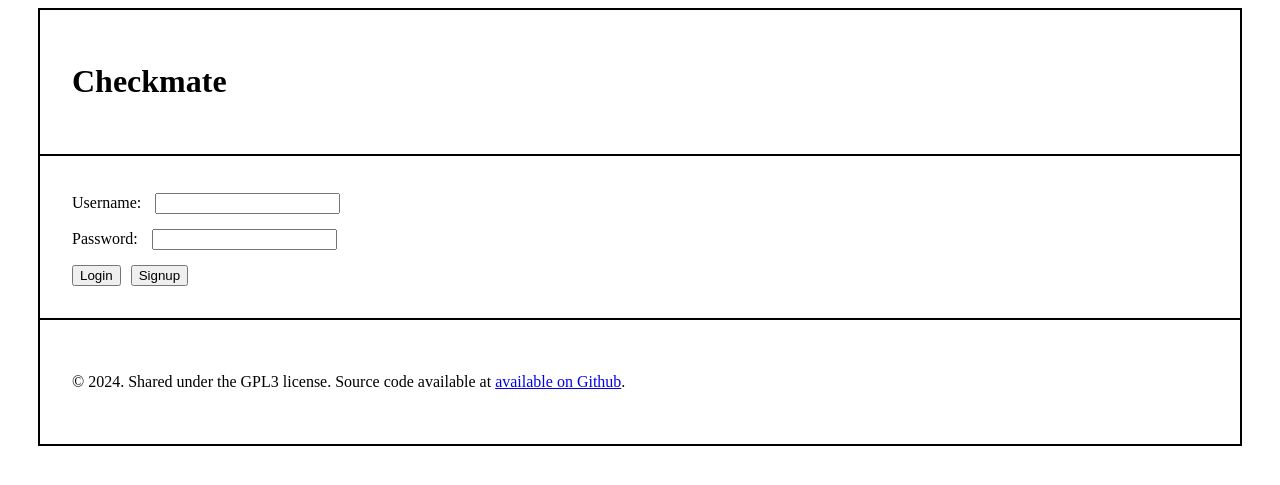
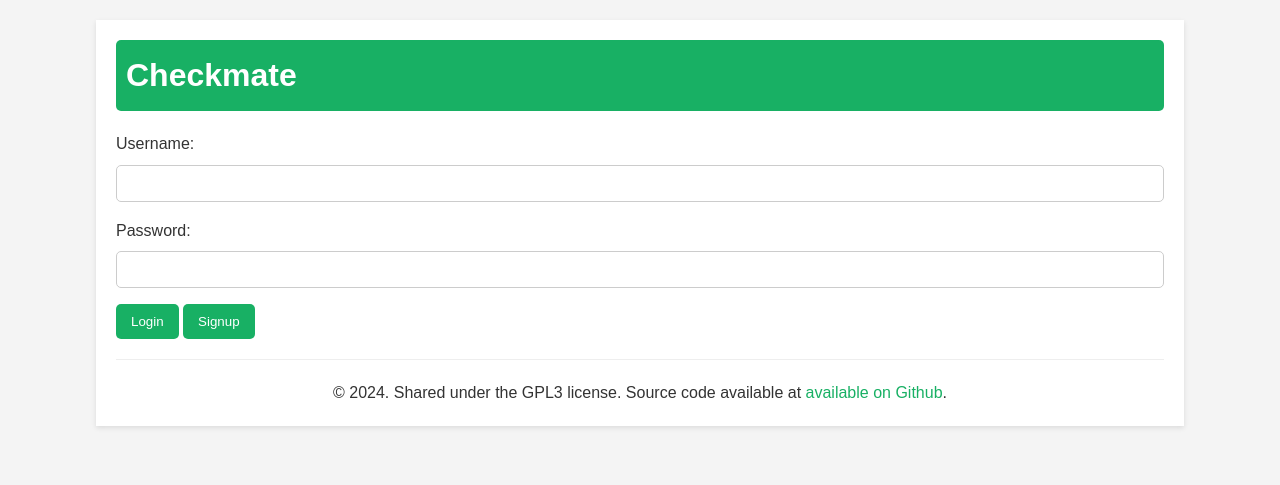
Before and after one commit to software-students-spring2024/2-web-app-exercise-bswe, a Flask app: page / in a window 1280 px wide. Shown: the top 485 px of the page. Run offline with Flask 2, Linux system fonts and the light colour scheme.

Commit message:
making changes to css

```diff
--- a/css/style.css
+++ /dev/null
@@ -1,75 +0,0 @@
-.container {
-  border: 2px solid;
-  max-width: 1200px;
-  margin: 0 auto;
-}
-
-header {
-  display: flex;
-  flex-direction: row;
-  gap: 10em; /* space between elements in the row */
-  justify-content: space-between; /* align along the flex direction */
-  align-items: center; /* align across the flex direction */
-}
-
-header,
-footer,
-main {
-  padding: 2rem;
-}
-
-header,
-main {
-  border-bottom: 2px solid;
-  margin-bottom: 5px;
-}
-
-.input-group {
-  margin-bottom: 15px;
-}
-
-.input-group label {
-  margin-right: 10px;
-}
-
-.buttons {
-  display: flex;
-  justify-content: flex-start;
-}
-
-.buttons button {
-  margin-right: 10px;
-  cursor: pointer;
-}
-
-button[type="submit"], button[type="button"] {
-  display: inline-block;
-}
-
-section.posts {
-  display: flex;
-  flex-direction: row;
-  flex-wrap: wrap;
-  gap: 1rem;
-}
-
-article.post {
-  border: 1px solid black;
-  padding: 1rem;
-}
-article.post.new-post {
-  background-color: #f0f0f0;
-}
-article.post .controls {
-  font-size: 12px;
-}
-article.post .author {
-  font-size: 12px;
-}
-article.post p.message {
-  font-size: 24px;
-}
-
-footer {
-  margin-bottom: 5px;
-}
--- /dev/null
+++ b/static/css/style.css
@@ -0,0 +1,138 @@
+/* General Resets */
+*,
+*::before,
+*::after {
+    box-sizing: border-box;
+    margin: 0;
+    padding: 0;
+}
+
+body {
+    font-family: 'Arial', sans-serif;
+    background-color: #f4f4f4;
+    color: #333;
+    line-height: 1.6;
+}
+
+a {
+    color: rgb(24,176,100); /* Updated green for links */
+    text-decoration: none;
+}
+
+a:hover {
+    color: #007bff; /* Lighter blue for hover for contrast */
+}
+
+.container {
+    width: 85%;
+    max-width: 1200px;
+    margin: 20px auto;
+    padding: 20px;
+    background-color: #fff;
+    box-shadow: 0 2px 5px rgba(0, 0, 0, 0.1);
+}
+
+header {
+    display: flex;
+    justify-content: space-between;
+    align-items: center;
+    margin-bottom: 20px;
+    background-color: rgb(24,176,100); /* Updated green background for the header */
+    padding: 10px; /* Added padding for better spacing */
+    border-radius: 5px; /* Rounded corners */
+}
+
+header h1 {
+    margin: 0;
+    color: #fff; /* White text for contrast */
+}
+
+nav {
+    display: flex;
+}
+
+nav a {
+    margin-right: 15px;
+    padding: 5px 10px;
+    background-color: rgb(24,176,100); /* Consistent green for nav links */
+    color: #fff; /* White text for links */
+    border-radius: 3px; /* Rounded corners for links */
+}
+
+nav a:hover {
+    background-color: rgba(24,176,100, 0.8); /* Slightly transparent green for hover */
+}
+
+main {
+    margin-bottom: 20px;
+}
+
+.input-group {
+    margin-bottom: 1em;
+}
+
+.input-group label {
+    display: block;
+    margin-bottom: 0.5em;
+}
+
+.input-group input[type="text"],
+.input-group input[type="email"],
+.input-group input[type="number"],
+.input-group input[type="password"] {
+    width: 100%;
+    padding: 10px;
+    border: 1px solid #ccc;
+    border-radius: 5px;
+}
+
+button,
+input[type="submit"] {
+    background-color: rgb(24,176,100); /* Dark green for buttons */
+    color: #ffffff;
+    padding: 10px 15px;
+    border: none;
+    border-radius: 5px;
+    cursor: pointer;
+}
+
+button:hover,
+input[type="submit"]:hover {
+    background-color: rgba(24,176,100, 0.8); /* Slightly transparent green on hover */
+}
+
+footer {
+    text-align: center;
+    margin-top: 20px;
+    padding-top: 20px;
+    border-top: 1px solid #eee;
+}
+
+table {
+    width: 100%;
+    border-collapse: collapse;
+    margin-top: 20px;
+}
+
+th,
+td {
+    padding: 8px;
+    border: 1px solid #ccc;
+    text-align: left;
+}
+
+th {
+    background-color: rgb(24,176,100); /* Updated green for table headers */
+    color: #fff; /* White text for contrast */
+}
+
+/* Responsive Design */
+@media (max-width: 768px) {
+    header {
+        flex-direction: column;
+    }
+
+    nav a {
+        margin-bottom: 10px;
+    }
+}
--- a/templates/base.html
+++ b/templates/base.html
@@ -2,10 +2,8 @@
 <html>
   <head>
     <title>Flask-MongoDB Example App</title>
-    <link
-      rel="stylesheet"
-      href="{{ url_for('static', filename='css/style.css') }}"
-    />
+    <link rel="stylesheet" href="{{ url_for('static', filename='css/style.css') }}?v={{ current_time }}">
+
   </head>
   <body>
     <div class="container">
--- a/templates/login.html
+++ b/templates/login.html
@@ -2,10 +2,8 @@
 <html>
   <head>
     <title>CheckMate</title>
-    <link
-      rel="stylesheet"
-      href="{{ url_for('static', filename='css/style.css') }}"
-    />
+    <link rel="stylesheet" href="{{ url_for('static', filename='css/style.css') }}?v={{ current_time }}">
+
   </head>
   <body>
     <div class="container">
--- a/templates/signup.html
+++ b/templates/signup.html
@@ -2,10 +2,8 @@
 <html>
   <head>
     <title>CheckMate</title>
-    <link
-      rel="stylesheet"
-      href="{{ url_for('static', filename='css/style.css') }}"
-    />
+    <link rel="stylesheet" href="{{ url_for('static', filename='css/style.css') }}?v={{ current_time }}">
+
   </head>
   <body>
     <div class="container">
```
